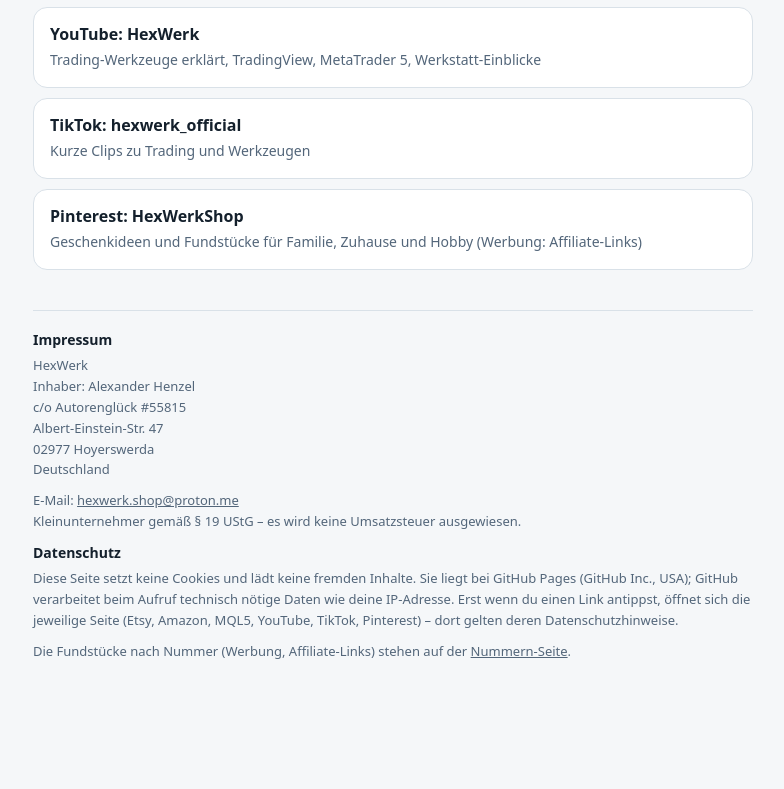
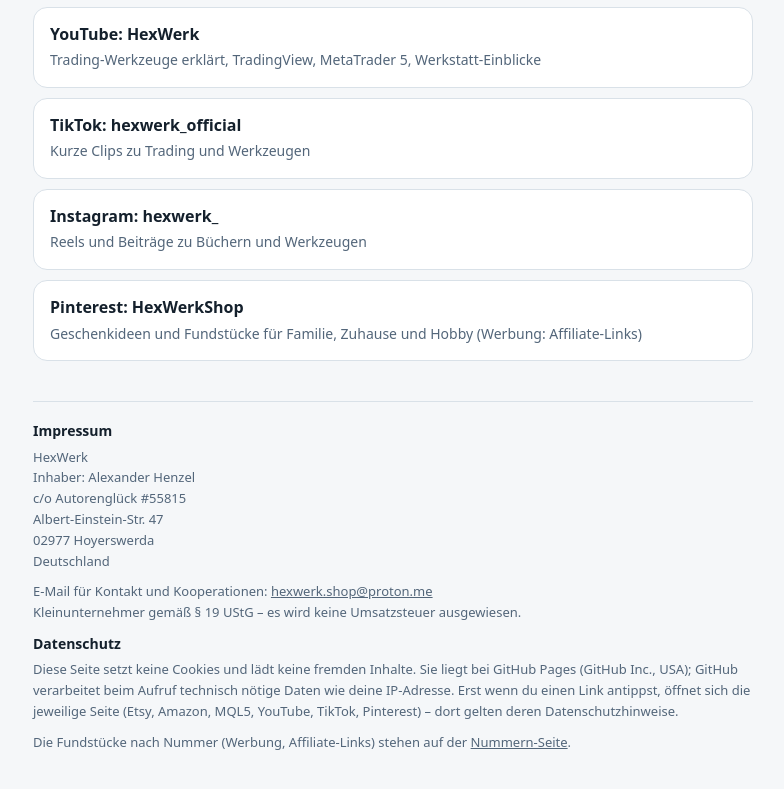
Before and after one commit to Tef888ai/tef888ai.github.io, a plain HTML site: page index.html in a window 1280 px wide. Shown: the part 601-1390 px from the top of the page, without its empty margins (247-1031 px from the left). Before the commit the page ends 1328 px from the top, so only its background shows below. Drawn offline with Linux system fonts and the light colour scheme.

Commit message:
Instagram und Kontakt ergänzt

```diff
--- a/index.html
+++ b/index.html
@@ -59,13 +59,14 @@ footer a{color:var(--mute)}
 <div class="grid">
   <a class="k" href="https://www.youtube.com/@HexWerk"><b>YouTube: HexWerk</b><span>Trading-Werkzeuge erklärt, TradingView, MetaTrader 5, Werkstatt-Einblicke</span></a>
   <a class="k" href="https://www.tiktok.com/@hexwerk_official"><b>TikTok: hexwerk_official</b><span>Kurze Clips zu Trading und Werkzeugen</span></a>
+  <a class="k" href="https://www.instagram.com/hexwerk_/"><b>Instagram: hexwerk_</b><span>Reels und Beiträge zu Büchern und Werkzeugen</span></a>
   <a class="k" href="https://de.pinterest.com/hexwerkshop/"><b>Pinterest: HexWerkShop</b><span>Geschenkideen und Fundstücke für Familie, Zuhause und Hobby (Werbung: Affiliate-Links)</span></a>
 </div>
 
 <footer id="impressum">
   <h3>Impressum</h3>
   <p>HexWerk<br>Inhaber: Alexander Henzel<br>c/o Autorenglück #55815<br>Albert-Einstein-Str. 47<br>02977 Hoyerswerda<br>Deutschland</p>
-  <p>E-Mail: <a href="mailto:hexwerk.shop@proton.me">hexwerk.shop@proton.me</a><br>Kleinunternehmer gemäß § 19 UStG – es wird keine Umsatzsteuer ausgewiesen.</p>
+  <p>E-Mail für Kontakt und Kooperationen: <a href="mailto:hexwerk.shop@proton.me">hexwerk.shop@proton.me</a><br>Kleinunternehmer gemäß § 19 UStG – es wird keine Umsatzsteuer ausgewiesen.</p>
   <h3>Datenschutz</h3>
   <p>Diese Seite setzt keine Cookies und lädt keine fremden Inhalte. Sie liegt bei GitHub Pages (GitHub Inc., USA); GitHub verarbeitet beim Aufruf technisch nötige Daten wie deine IP-Adresse. Erst wenn du einen Link antippst, öffnet sich die jeweilige Seite (Etsy, Amazon, MQL5, YouTube, TikTok, Pinterest) – dort gelten deren Datenschutzhinweise.</p>
   <p>Die Fundstücke nach Nummer (Werbung, Affiliate-Links) stehen auf der <a href="https://tef888ai.github.io/hexwerk/">Nummern-Seite</a>.</p>
```
